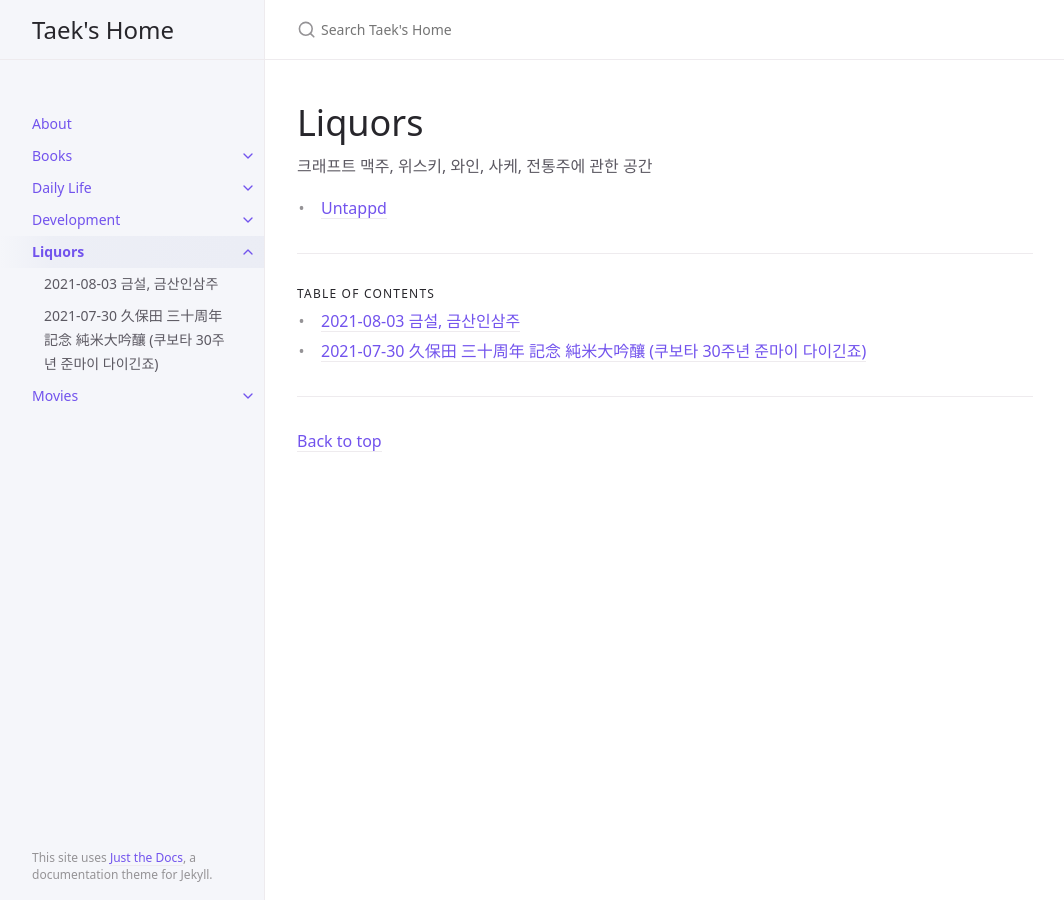
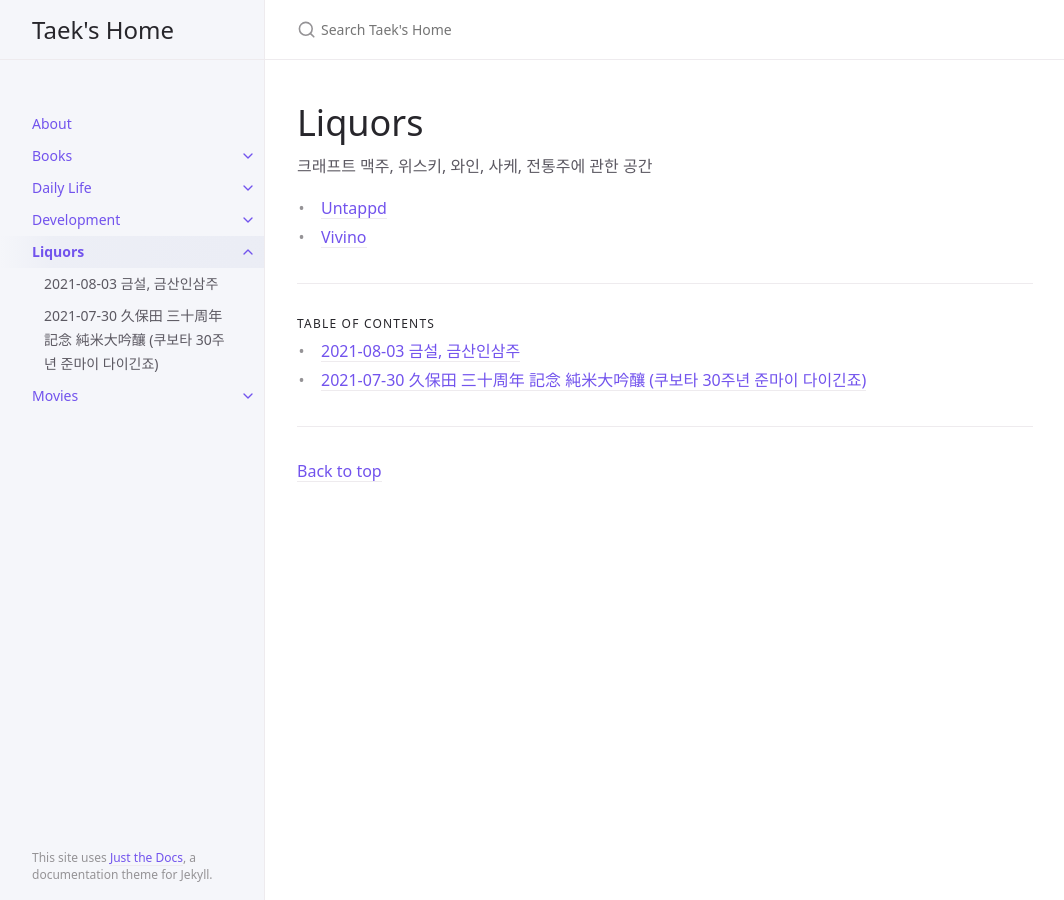
Before and after one commit to SEONGTAEK01/SEONGTAEK01.github.io, a Jekyll site: the page built from docs/liquors/liquors.md, in a window 1280 px wide. Shown: the whole page, without its empty margins (107-1171 px from the left). Built offline with Jekyll 4.4.1, drawn with Linux system fonts in a browser that asks for light colours.

Commit message:
Add vivino account

```diff
--- a/docs/liquors/liquors.md
+++ b/docs/liquors/liquors.md
@@ -9,3 +9,4 @@ permalink: /docs/liquors
 # Liquors
 크래프트 맥주, 위스키, 와인, 사케, 전통주에 관한 공간
 - [Untappd](https://untappd.com/user/Taek7937)
+- [Vivino](https://www.vivino.com/users/seongtaek.hong/wines)
```
